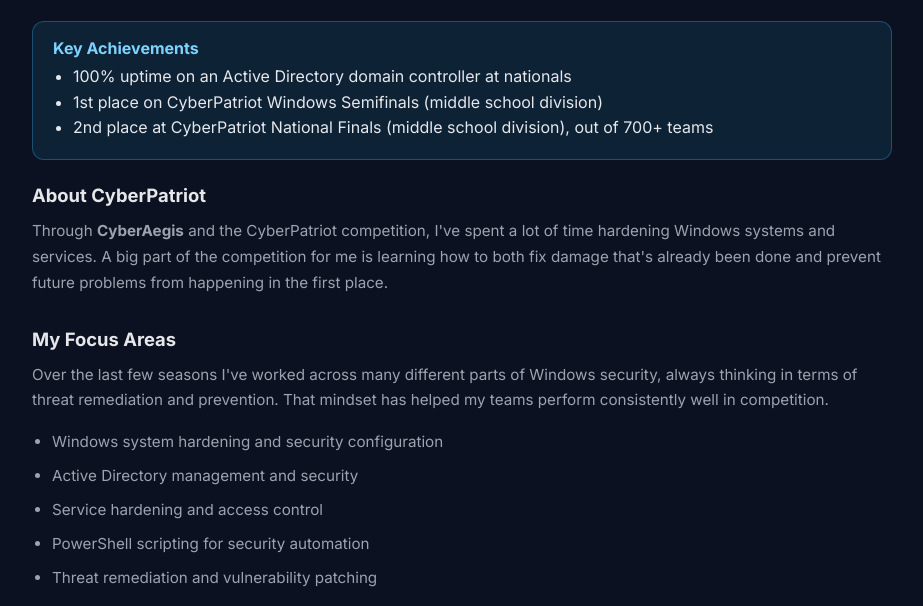
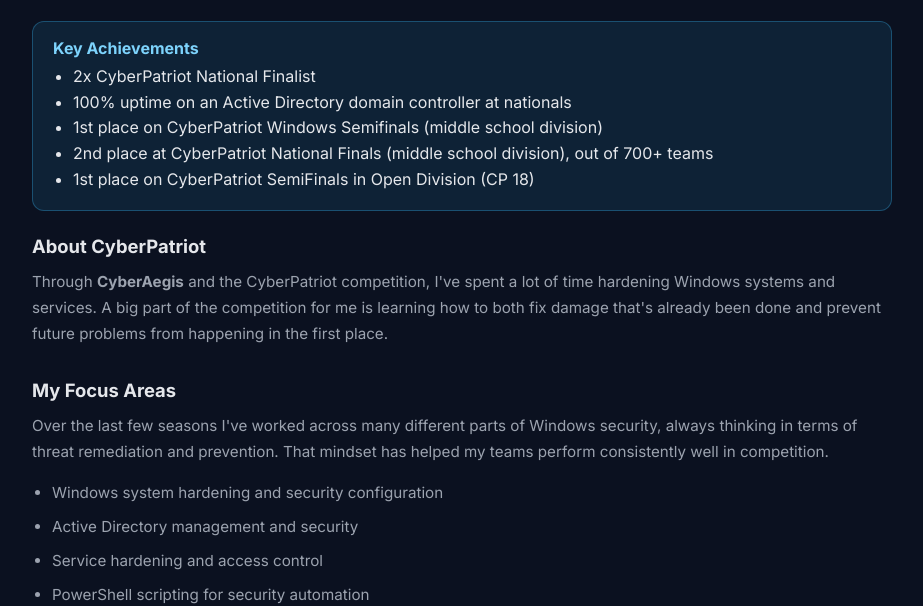
Before and after one commit to Jupiterian/Personal-Website, a plain HTML site: page cyberpatriot.html in a window 1280 px wide. Shown: the part 207-813 px from the top of the page, without its empty margins (178-1101 px from the left). Drawn offline with Linux system fonts and the light colour scheme.

Commit message:
cyberpatriot update

```diff
--- a/cyberpatriot.html
+++ b/cyberpatriot.html
@@ -241,9 +241,11 @@
       <div class="highlight-box">
         <h3>Key Achievements</h3>
         <ul>
+          <li>2x CyberPatriot National Finalist</li>
           <li>100% uptime on an Active Directory domain controller at nationals</li>
           <li>1st place on CyberPatriot Windows Semifinals (middle school division)</li>
           <li>2nd place at CyberPatriot National Finals (middle school division), out of 700+ teams</li>
+          <li>1st place on CyberPatriot SemiFinals in Open Division (CP 18)</li>
         </ul>
       </div>
 
```
Also changed, not shown: index.html (+1 -0 lines).
